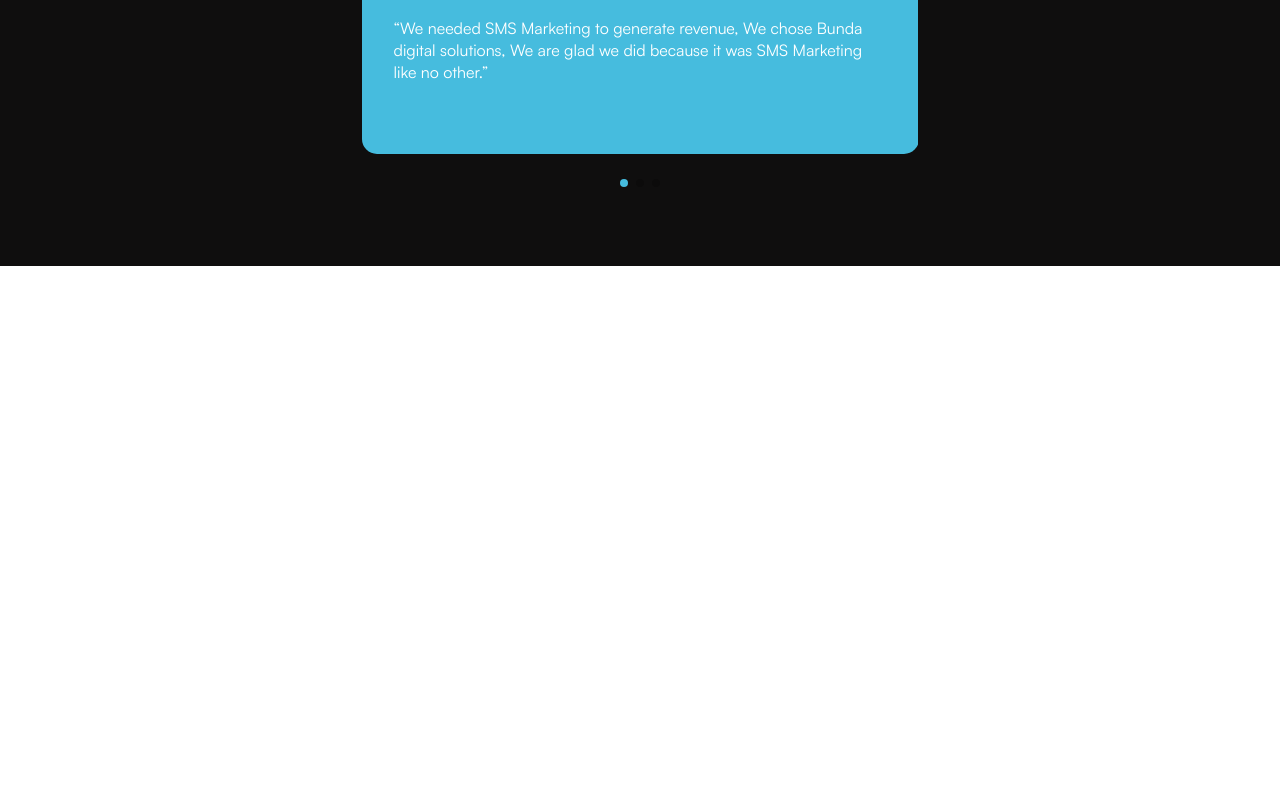
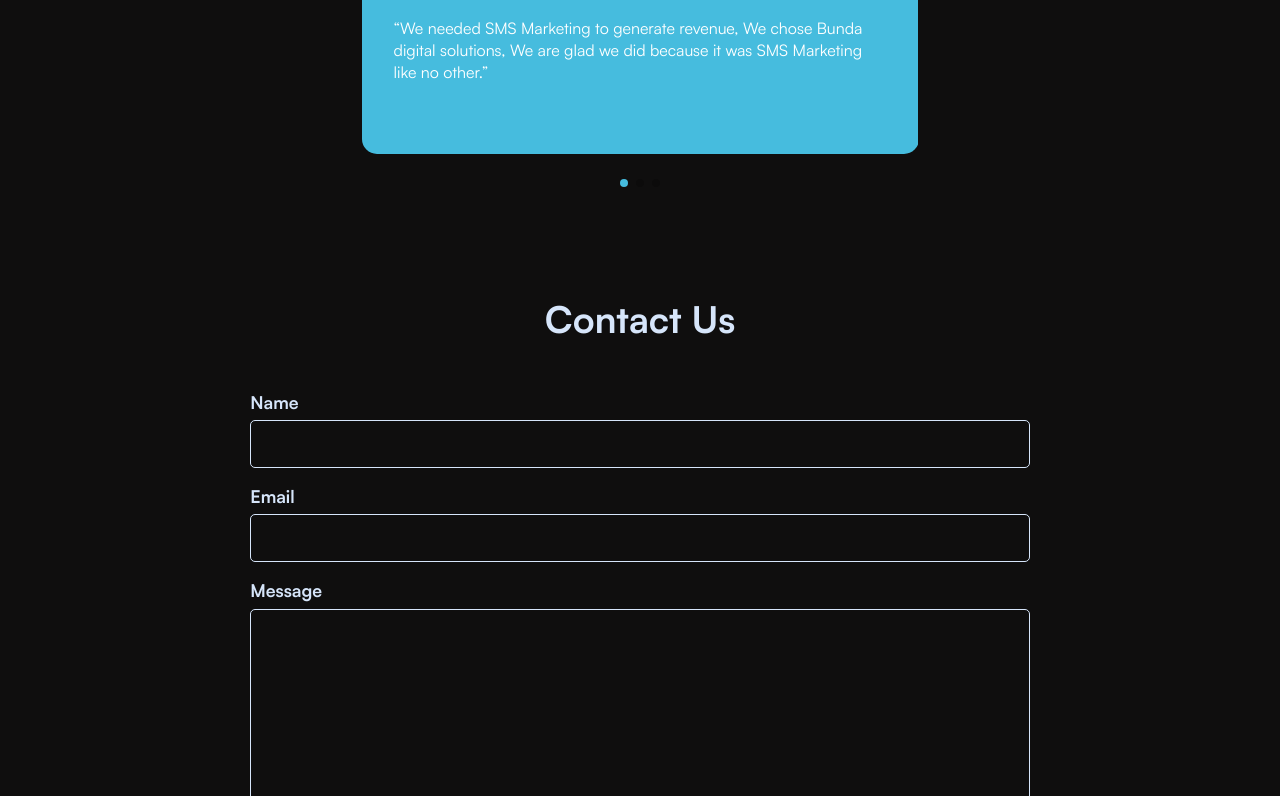
Before and after one commit to Iretoms/bunda-website, a React (Create React App) app: page / in a window 1280 px wide. Shown: the part 2004-2800 px from the top of the page. Before the commit the page ends 2270 px from the top, so only its background shows below. Built offline with nearby package versions, Linux system fonts and the light colour scheme.

Commit message:
contct us section

```diff
--- /dev/null
+++ b/src/components/ContactUs.jsx
@@ -0,0 +1,108 @@
+import styled from "styled-components";
+import { motion } from "framer-motion";
+
+
+const ContactUs = () => {
+    return (
+      <Section id="contact">
+        <Container>
+          <div>
+            <h1 className="head">Contact Us</h1>
+          </div>
+          <FormContainer>
+            <form>
+              <div className="form-control name">
+                <label htmlFor="name">Name</label>
+                <input type="text" name="name" />
+              </div>
+              <div className="form-control email">
+                <label htmlFor="email">Email</label>
+                <input type="email" name="name" />
+              </div>
+              <div className="form-control message">
+                <label htmlFor="message">Message</label>
+                <textarea name="message" id="" cols="30" rows="10"></textarea>
+              </div>
+              <button type="submit">Send</button>
+            </form>
+          </FormContainer>
+        </Container>
+      </Section>
+    );
+};
+
+const Section = styled.section`
+  width: 100%;
+  min-height: 88vh;
+  background-color: ${(props) => props.theme.primaryBg};
+  transition: background-color 0.3s ease-out;
+`;
+
+const Container = styled.div`
+  width: 87%;
+  margin: 0 auto;
+  padding: 2rem 0;
+  .head {
+    text-align: center;
+    color: ${(props) => props.theme.text1};
+    font-weight: bold;
+    line-height: 2.7rem;
+    font-size: 2.3rem;
+    padding-bottom: 3rem;
+  }
+`;
+
+const FormContainer = styled(motion.article)`
+  width: 70%;
+  margin: 0 auto;
+  form {
+    width: 100%;
+    .form-control {
+      display: flex;
+      flex-direction: column;
+      gap: 0.4rem;
+      margin-bottom: 1rem;
+      label {
+        font-size: 1.1rem;
+        font-weight: bold;
+        color: ${(props) => props.theme.text2};
+      }
+      input,
+      textarea {
+        resize: none;
+        padding: 0.5rem;
+        width: 100%;
+        border: ${(props) => props.theme.FB};
+        border-radius: 5px;
+        font-size: 1rem;
+        font-family: inherit;
+        color: ${(props) => props.theme.text3};
+        background-color: transparent;
+        &:focus {
+          outline: none;
+        }
+      }
+    }
+
+    .name,
+    .email {
+      input {
+        height: 3rem;
+      }
+    }
+
+     button {
+        margin-top: 1rem;
+        cursor: pointer;
+        font-size: 1rem;
+        font-family: inherit;
+        border: none;
+        border-radius: 10px;
+        background-color: ${props => props.theme.blue};
+        color: #fff;
+        padding: 1rem 2.5rem;
+     }
+  }
+`;
+
+export default ContactUs;
--- a/src/components/Header.jsx
+++ b/src/components/Header.jsx
@@ -32,7 +32,7 @@
   position: fixed;
   top: 0;
   left: 0;
-  z-index: 1;
+  z-index: 3;
   width: 100%;
   height: 12vh;
   display: flex;
--- a/src/pages/Home.jsx
+++ b/src/pages/Home.jsx
@@ -1,5 +1,6 @@
 import BAboutUs from "../components/BAboutUs";
 import BHero from "../components/BHero";
+import ContactUs from "../components/ContactUs";
 import Testimony from "../components/Testimony";
 
 
@@ -9,6 +10,7 @@
            <BHero/>
            <BAboutUs/>
            <Testimony/>
+           <ContactUs/>
         </>
     );
 };
--- a/src/style/Theme.js
+++ b/src/style/Theme.js
@@ -7,6 +7,7 @@
   text1: "#2d3161",
   text2: "#2d2d31",
   text3: "#525256",
+  FB: "1px solid #2d2d31",
 };
 
 export const dark = {
@@ -18,4 +19,5 @@
   text1: "#d6e5fa",
   text2: "#d6e5fa",
   text3: "#d6e5fa",
+  FB: "1px solid #d6e5fa",
 };
```
Also changed, not shown: src/components/Testimony.jsx (+11 -13 lines).
